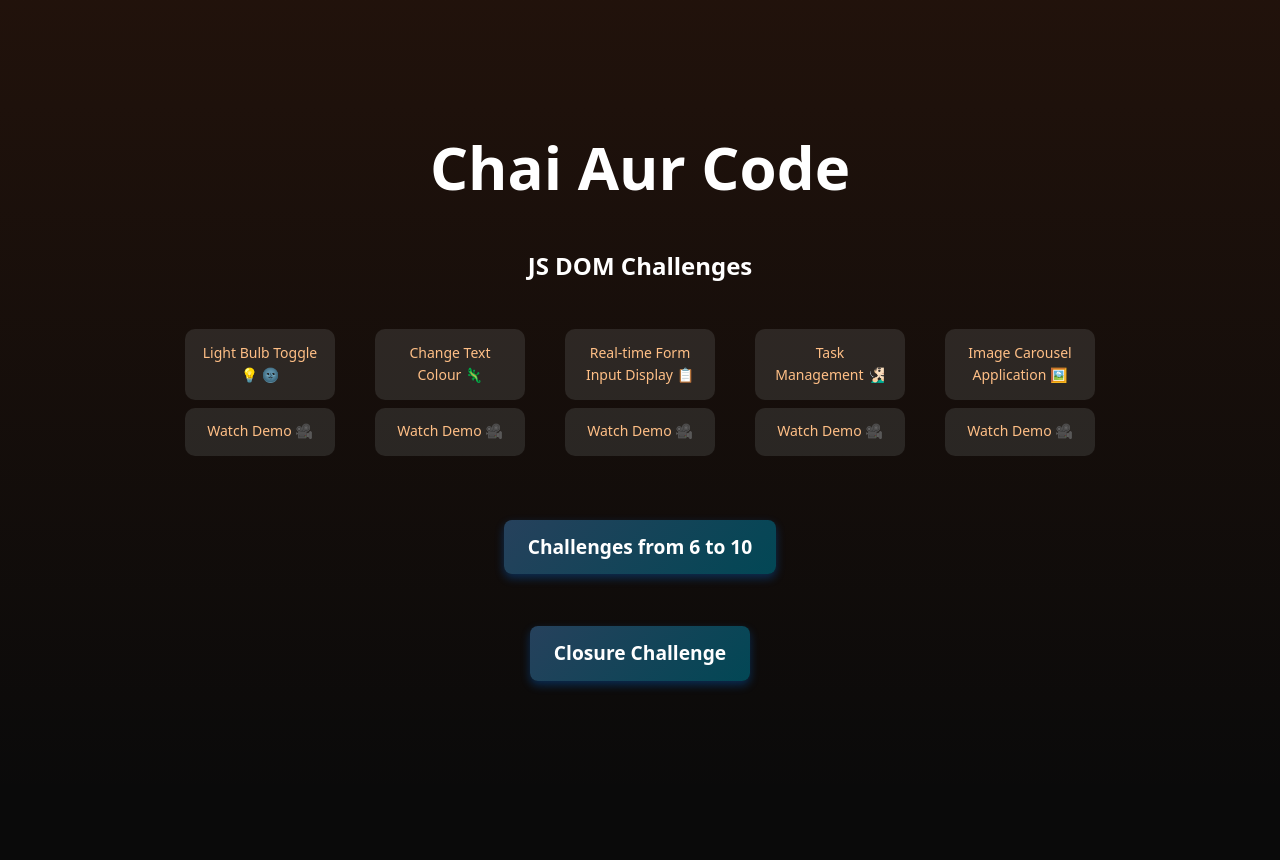
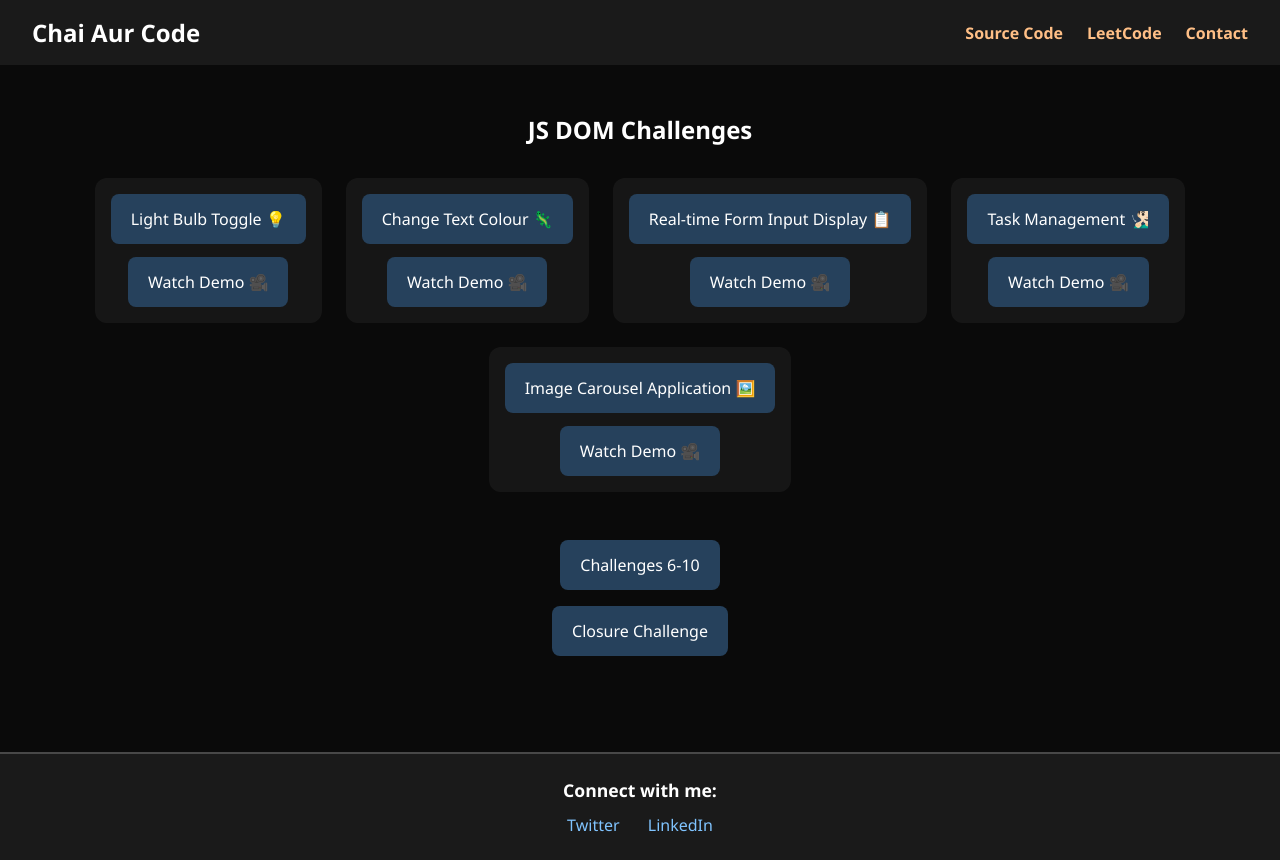
Before and after one commit to rambhardwajj/DOM-challenges, a website: page index.html in a window 1280 px wide. Before the commit the page ends 800 px from the top, so only its background shows below. Drawn offline with Linux system fonts and the light colour scheme.

Commit message:
changed css nd html

```diff
--- a/index.html
+++ b/index.html
@@ -7,71 +7,53 @@
     <link rel="stylesheet" href="styles.css" />
   </head>
   <body>
+    <header>
+      <nav class="navbar">
+        <h1 class="logo">Chai Aur Code</h1>
+        <ul class="nav-links">
+          <li><a href="https://github.com/rambhardwajj/DOM-challenges" target="_blank">Source Code</a></li>
+          <li><a href="https://leetcode.com/u/ram-bhardwaj/" target="_blank">LeetCode</a></li>
+          <li><a href="#contact">Contact</a></li>
+        </ul>
+      </nav>
+    </header>
+
     <main class="main">
-      <h1 class="heading">Chai Aur Code</h1>
       <h2>JS DOM Challenges</h2>
-
-      <div class="btns">
+      <section id="challenges" class="btns">
         <div class="btn-group">
-          <a href="./challenge-1/index.html">Light Bulb Toggle 💡 🌚</a>
-          <a
-            href="https://vimeo.com/1058105858"
-            target="_blank"
-            class="demo-link"
-            >Watch Demo 🎥</a
-          >
+          <a href="./challenge-1/index.html">Light Bulb Toggle 💡</a>
+          <a href="https://vimeo.com/1058105858" target="_blank" class="demo-link">Watch Demo 🎥</a>
         </div>
-
         <div class="btn-group">
           <a href="./challenge-2/index.html">Change Text Colour 🦎</a>
-          <a
-            href="https://vimeo.com/1058105879"
-            target="_blank"
-            class="demo-link"
-            >Watch Demo 🎥</a
-          >
+          <a href="https://vimeo.com/1058105879" target="_blank" class="demo-link">Watch Demo 🎥</a>
         </div>
-
         <div class="btn-group">
           <a href="./challenge-3/index.html">Real-time Form Input Display 📋</a>
-          <a
-            href="https://vimeo.com/1058105893"
-            target="_blank"
-            class="demo-link"
-            >Watch Demo 🎥</a
-          >
+          <a href="https://vimeo.com/1058105893" target="_blank" class="demo-link">Watch Demo 🎥</a>
         </div>
-
         <div class="btn-group">
           <a href="./challenge-4/index.html">Task Management 🧏🏻‍♂️</a>
-          <a
-            href="https://vimeo.com/1058105921"
-            target="_blank"
-            class="demo-link"
-            >Watch Demo 🎥</a
-          >
+          <a href="https://vimeo.com/1058105921" target="_blank" class="demo-link">Watch Demo 🎥</a>
         </div>
-
         <div class="btn-group">
           <a href="./challenge-5/index.html">Image Carousel Application 🖼️</a>
-          <a
-            href="https://vimeo.com/1058105933"
-            target="_blank"
-            class="demo-link"
-            >Watch Demo 🎥</a
-          >
+          <a href="https://vimeo.com/1058105933" target="_blank" class="demo-link">Watch Demo 🎥</a>
         </div>
+      </section>
 
-      </div>
-      <div class="moreChallenges">
-        <a href="./challenges6-10/index.html"> Challenges from 6 to 10</a>
-      </div>
+      <section id="more" class="moreChallenges">
+        <a href="./challenges6-10/index.html">Challenges 6-10</a>
+        <a href="./challenge-11/index.html">Closure Challenge</a>
+      </section>
+    </main>
 
-      <div class="moreChallenges">
-        <a href="./challenge-11/index.html"> Closure Challenge</a>
-      </div>
+    <footer id="contact">
+      <p>Connect with me:</p>
+      <a href="https://x.com/ram_101001" target="_blank">Twitter</a>
+      <a href="https://www.linkedin.com/in/bhardwajram/" target="_blank">LinkedIn</a>
 
-
-    </main>
+    </footer>
   </body>
 </html>
--- a/styles.css
+++ b/styles.css
@@ -5,98 +5,110 @@
 }
 
 body {
-  font-family: system-ui, -apple-system, BlinkMacSystemFont, 'Segoe UI', Roboto,
-    Oxygen, Ubuntu, Cantarell, sans-serif;
-  line-height: 1.6;
+  font-family: 'Segoe UI', sans-serif;
   color: white;
   background-color: #0a0a0a;
 }
 
-.main {
-  background: linear-gradient(
-    180deg,
-    rgba(236, 89, 21, 0.1) 0%,
-    transparent 100%
-  );
-  min-height: 100vh;
-  padding: 2rem;
+.navbar {
   display: flex;
-  flex-direction: column;
-  justify-content: center;
+  justify-content: space-between;
   align-items: center;
-  gap: 2rem;
+  padding: 1rem 2rem;
+  background: #1a1a1a;
 }
 
-.heading {
-  font-weight: 600;
-  font-size: 60px;
+.logo {
+  font-size: 24px;
+  font-weight: bold;
+}
+
+.nav-links {
+  list-style: none;
+  display: flex;
+  gap: 1.5rem;
+}
+
+.nav-links li a {
+  text-decoration: none;
+  color: #ffbf86;
+  font-weight: bold;
+  transition: color 0.3s ease;
+}
+
+.nav-links li a:hover {
+  color: #80c4ff;
+}
+
+.main {
+  text-align: center;
+  padding: 3rem 2rem;
 }
 
 .btns {
   display: flex;
   flex-wrap: wrap;
-  gap: 1rem;
+  justify-content: center;
+  gap: 1.5rem;
+  margin-top: 2rem;
 }
 
 .btn-group {
   display: flex;
   flex-direction: column;
   align-items: center;
-  gap: 0.5rem;
-
-  margin: 12px;
+  gap: 0.8rem;
+  padding: 1rem;
+  background: rgba(255, 255, 255, 0.05);
   border-radius: 12px;
 }
 
-.btns a {
+.btns a, .moreChallenges a {
   text-decoration: none;
-  color: #ffbf86;
-  background: rgba(231, 255, 253, 0.1);
-  padding: 0.8rem 1rem;
-  border-radius: 10px;
-  font-size: 14px;
-  width: 150px;
-  text-align: center;
-  transition: background 0.3s ease;
+  color: white;
+  background: #26415c;
+  padding: 14px 20px;
+  border-radius: 8px;
+  font-size: 1rem;
+  transition: all 0.3s ease;
 }
 
-.btns a:hover {
-  background: rgba(231, 255, 253, 0.2);
+.btns a:hover, .moreChallenges a:hover {
+  background: #0056b3;
+  transform: scale(1.1);
+  box-shadow: 0 4px 8px rgba(0, 91, 191, 0.3);
 }
 
-.demo-link {
-  font-size: 12px;
-  background: rgba(255, 255, 255, 0.1);
-  color: #80c4ff;
-  padding: 0.5rem 1rem;
-  border-radius: 8px;
+.moreChallenges {
+  display: flex;
+  flex-direction: column;
+  align-items: center;
+  gap: 1rem;
+  margin-top: 3rem;
 }
 
-.demo-link:hover {
-  background: rgba(255, 255, 255, 0.2);
+footer {
+  margin-top: 3rem;
+  padding: 1.5rem;
+  text-align: center;
+  background: #1a1a1a;
+  border-top: 2px solid rgba(255, 255, 255, 0.2);
 }
 
-
-.moreChallenges {
-  text-align: center;
-  margin-top: 20px;
+footer p {
+  margin-bottom: 0.8rem;
+  font-size: 1.1rem;
+  font-weight: bold;
 }
 
-.moreChallenges a {
-  display: inline-block;
-  padding: 12px 24px;
-  font-size: 1.2em;
-  font-weight: bold;
+footer a {
+  margin: 0 12px;
   text-decoration: none;
-  color: white;
-  background: linear-gradient(135deg, #26415c, #024755);
-  border-radius: 8px;
-  transition: all 0.3s ease;
-  box-shadow: 0 4px 10px rgba(0, 123, 255, 0.3);
+  color: #80c4ff;
+  font-size: 1rem;
+  transition: color 0.3s ease;
 }
 
-.moreChallenges a:hover {
-  background: linear-gradient(135deg, #0056b3, #1f596d);
-  transform: scale(1.05);
-  box-shadow: 0 6px 12px rgba(0, 91, 191, 0.4);
+footer a:hover {
+  color: #ffbf86;
 }
```
